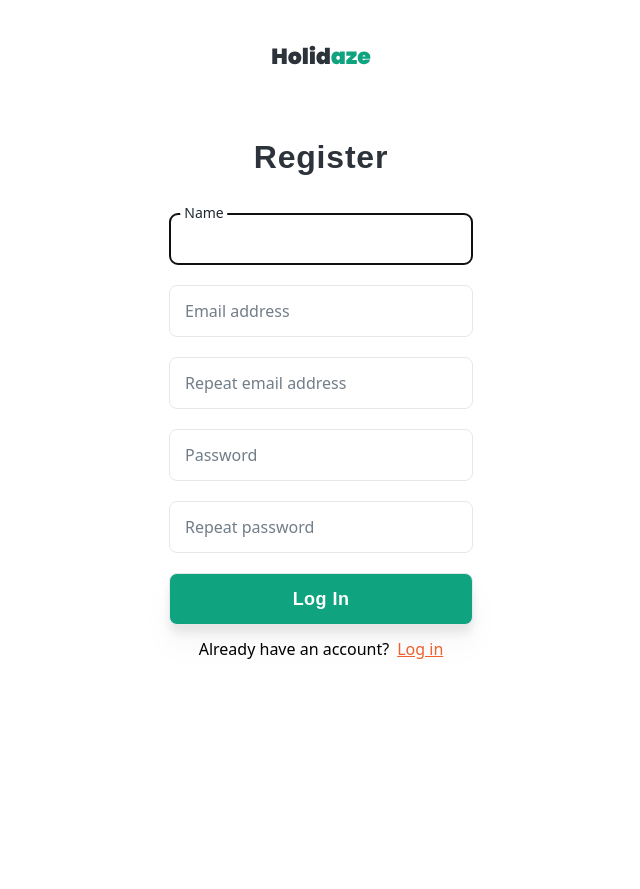
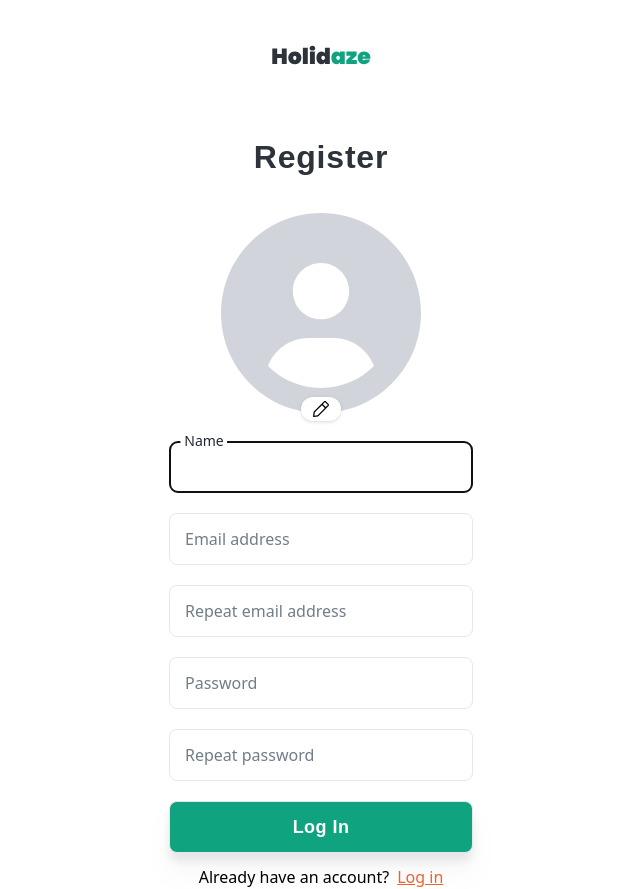
Before and after one commit to mndgs1/Holidaze, a React (Create React App) app: page /register in a window 1280 px wide. Shown: the whole page, without its empty margins (319-959 px from the left). Before the commit the page ends 800 px from the top, so only its background shows below. Built offline with nearby package versions, Linux system fonts and the light colour scheme.

Commit message:
added icons

```diff
--- a/src/components/Footer/index.tsx
+++ b/src/components/Footer/index.tsx
@@ -1,13 +1,6 @@
 import React from "react";
-import { useLocation } from "react-router-dom";
 
 const Footer = () => {
-    const { pathname } = useLocation();
-
-    if (pathname === "/login" || pathname === "/register") {
-        return null;
-    }
-
     return <div>Footer</div>;
 };
 
--- a/src/components/Header/index.tsx
+++ b/src/components/Header/index.tsx
@@ -1,13 +1,6 @@
 import React from "react";
-import { useLocation } from "react-router-dom";
 
 const Header = () => {
-    const { pathname } = useLocation();
-
-    if (pathname === "/login" || pathname === "/register") {
-        return null;
-    }
-
     return <div>Header</div>;
 };
 
--- a/src/components/Input/index.tsx
+++ b/src/components/Input/index.tsx
@@ -21,7 +21,7 @@ const Input = ({ type, id, name, label, ...rest }: InputProps) => {
                 htmlFor={id}
                 className={`absolute ml-4 top-1/2 transition-all -translate-y-2/4 text-secondary-400 ${
                     isOpen
-                        ? "bg-white px-1 text-sm transform translate-y-[-180%] translate-x-[-10%] text-secondary-600 origin-top-left"
+                        ? "bg-white rounded-xl px-1 text-sm transform translate-y-[-180%] translate-x-[-10%] text-secondary-600 origin-top-left"
                         : ""
                 }`}>
                 {label}
--- a/src/components/Layout/index.tsx
+++ b/src/components/Layout/index.tsx
@@ -1,15 +1,22 @@
 import React from "react";
 import Header from "../Header";
 import Footer from "../Footer";
+import { useLocation } from "react-router-dom";
 
 const Layout: React.FC<{
     children: React.ReactNode;
 }> = ({ children }) => {
+    const { pathname } = useLocation();
+
     return (
         <>
-            <Header />
+            {pathname === "/login" || pathname === "/register" ? null : (
+                <Header />
+            )}
             <main>{children}</main>
-            <Footer />
+            {pathname === "/login" || pathname === "/register" ? null : (
+                <Footer />
+            )}
         </>
     );
 };
--- a/src/pages/Register/index.tsx
+++ b/src/pages/Register/index.tsx
@@ -4,6 +4,8 @@ import Button from "../../components/Button";
 import Heading from "../../components/Heading";
 import Link from "../../components/Link";
 import Logo from "../../components/Logo";
+import { ReactComponent as UserIcon } from "../../assets/icons/user.svg";
+import { ReactComponent as Edit } from "../../assets/icons/edit.svg";
 
 const Register = () => {
     return (
@@ -14,7 +16,17 @@ const Register = () => {
                     <Heading h1 className="text-center">
                         Register
                     </Heading>
-                    <form className="flex flex-col gap-5 justify-center mb-3">
+                    <form className="flex flex-col gap-5 items-center mb-3">
+                        <div className="flex flex-col items-center">
+                            <UserIcon
+                                height={200}
+                                width={200}
+                                className="fill-gray-300 hover:fill-gray-200 transition-all"
+                            />
+                            <div className="-mt-4 bg-white px-3 py-1 drop-shadow rounded-xl">
+                                <Edit className="hover:fill-gray-300" />
+                            </div>
+                        </div>
                         <Input
                             type="text"
                             id="name"
```
Also changed, not shown: src/assets/icons/edit.svg (added), src/assets/icons/user.svg (added).
